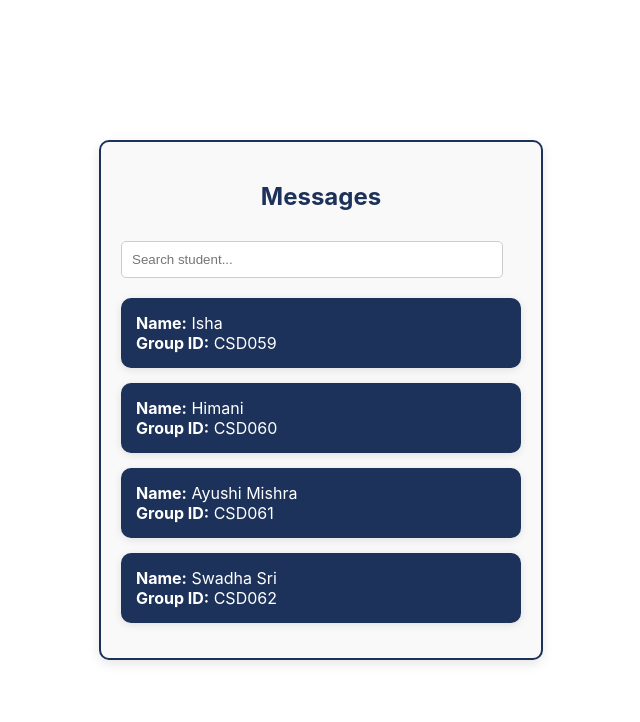
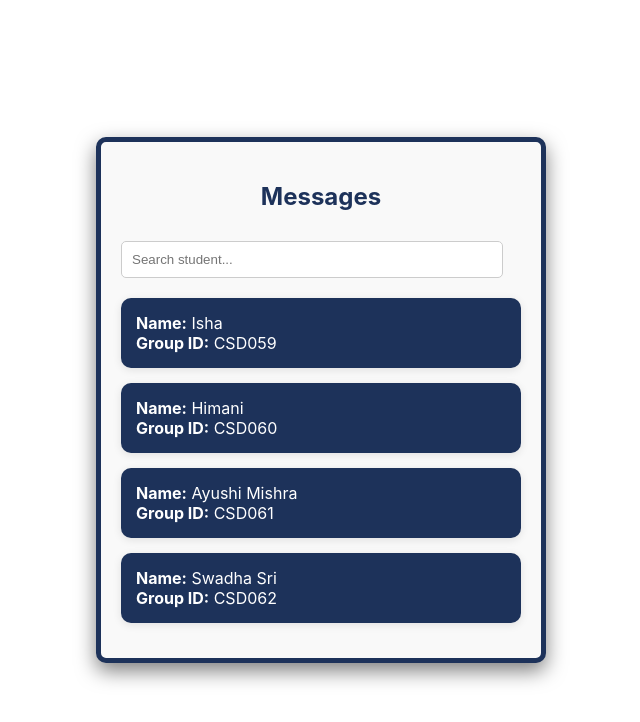
Before and after one commit to THEAYUSHIMISHRA/MMS, a React (Vite) app in the folder frontend/: page /Teacher/messaging in a window 1280 px wide. Shown: the top 722 px of the page, without its empty margins (319-959 px from the left). Built offline with nearby package versions, Linux system fonts and the light colour scheme; no server answers.

Commit message:
messaging

```diff
--- a/frontend/src/pages/Teachers/TeacherMessagingPage.jsx
+++ b/frontend/src/pages/Teachers/TeacherMessagingPage.jsx
@@ -80,8 +80,8 @@ const boxStyle = {
   overflowY: "auto",
   padding: "20px",
   borderRadius: "10px",
-  border: "2px solid rgb(29, 50, 90)",
-  boxShadow: "0 4px 12px rgba(0,0,0,0.1)",
+  border: "5px solid rgb(29, 50, 90)",
+  boxShadow:"0 8px 20px rgba(0, 0, 0, 0.5)",
   backgroundColor: "#f9f9f9",
 };
 
```
